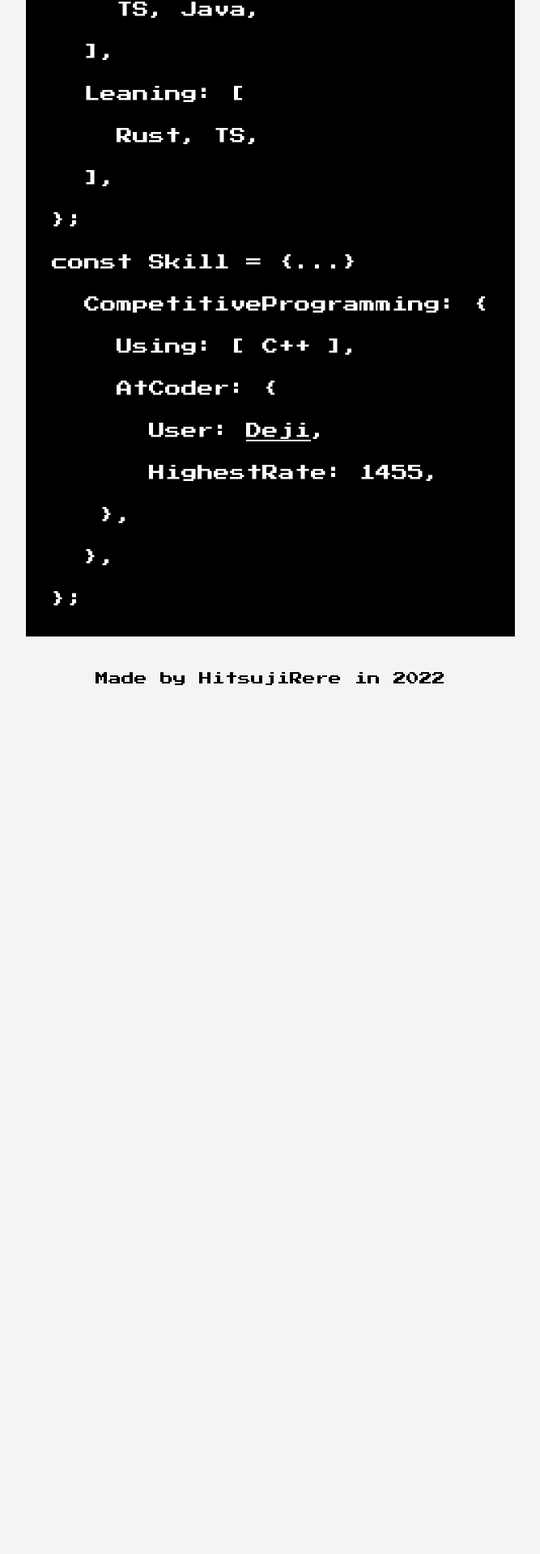
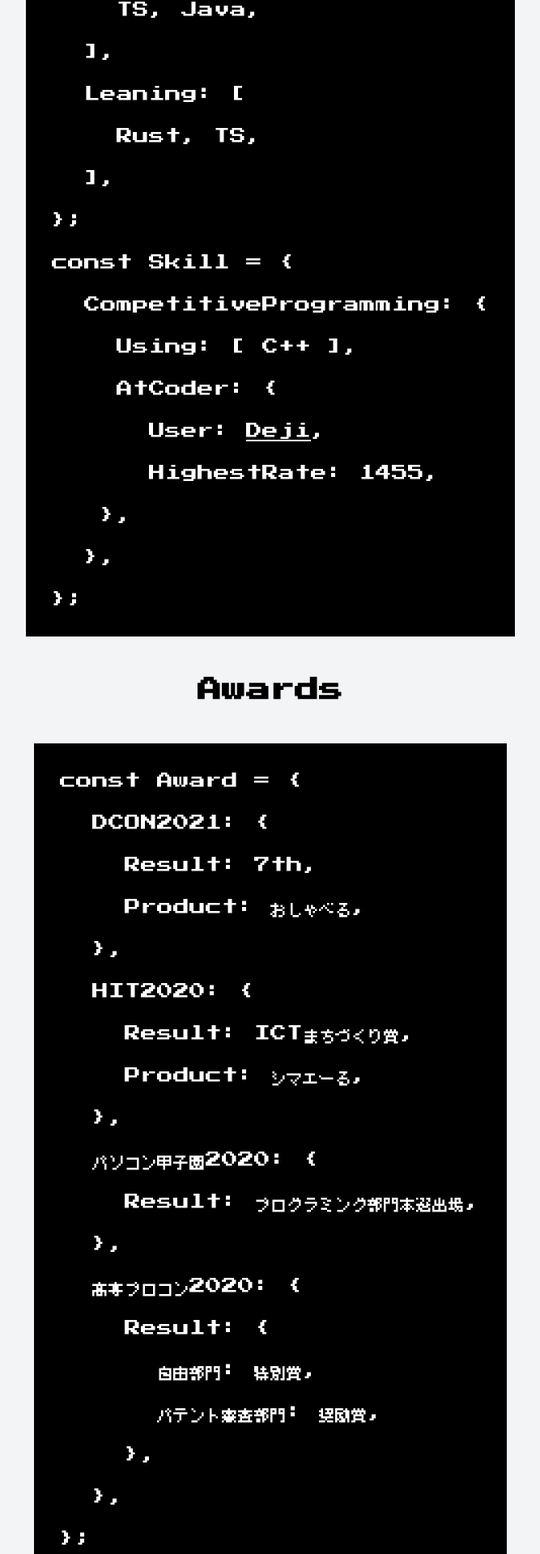
Before and after one commit to HitsujiRere/hitsujirere.github.io, a Next.js app: page / in a window 1280 px wide. Shown: the part 878-2797 px from the top of the page at 81% size, without its empty margins (306-973 px from the left). Before the commit the page ends 1768 px from the top, so only its background shows below. Built offline with nearby package versions, Linux system fonts and the light colour scheme.

Commit message:
Add #Awards

```diff
--- a/components/Details.tsx
+++ b/components/Details.tsx
@@ -1,33 +1,24 @@
 import React, { useState, useEffect } from 'react';
 
 const Details = (props: {
-  open?: boolean,
-  summaryOpen: string,
-  summaryClose: string,
+  startOpen?: boolean,
+  summaryOpen: JSX.Element,
+  summaryClose: JSX.Element,
+  child: JSX.Element,
   className?: string,
-  child: JSX.Element,
 }) => {
-  let [open, setOpen] = useState(props.open ?? false);
-  let [summary, setSummary] = useState("");
-
-  useEffect(() => {
-    setSummary(open ? props.summaryOpen : props.summaryClose);
-  }, [summary, open, props.summaryOpen, props.summaryClose]);
+  let [open, setOpen] = useState(props.startOpen ?? false);
 
   return (
-    <details
-      open={props.open}
-      onToggle={(e) => {
-        console.log(summary);
-        setOpen(!open);
-      }}
-      className={props.className}
-    >
-      <summary className='block cursor-pointer'>
-        <span className=''>{summary}</span>
-      </summary>
-      {props.child}
-    </details>
+    <div className={props.className}>
+      <div
+        onClick={() => setOpen(!open)}
+        className='cursor-pointer'
+      >
+        {open ? props.summaryOpen : props.summaryClose}
+      </div>
+      {open && props.child}
+    </div>
   );
 }
 
--- a/components/Header.tsx
+++ b/components/Header.tsx
@@ -21,9 +21,9 @@ const Header: NextPage = () => {
             Skill
           </a>
         </Link>
-        <Link href='/#award'>
+        <Link href='/#awards'>
           <a className='text-lg font-bold'>
-            Award
+            Awards
           </a>
         </Link>
       </nav>
--- a/pages/index.tsx
+++ b/pages/index.tsx
@@ -20,7 +20,7 @@ const Home: NextPage = () => {
 
         <main>
           {/* About */}
-          <div className=''>
+          <div>
             <h2 id='about' className='text-3xl font-bold text-center p-6 typewriter'>
               About
             </h2>
@@ -46,7 +46,7 @@ const Home: NextPage = () => {
           </div>
 
           {/* Skill */}
-          <div className=''>
+          <div>
             <h2 id='skill' className='text-3xl font-bold text-center p-6'>
               Skill
             </h2>
@@ -54,9 +54,9 @@ const Home: NextPage = () => {
             <div className="bg-black p-8 text-white text-xl w-max mx-auto my-6">
               <div className='space-y-6 whitespace-pre-wrap'>
                 <Details
-                  open={true}
-                  summaryOpen='const Languages = {'
-                  summaryClose='const Languages = {...}'
+                  startOpen={true}
+                  summaryOpen={<p>const Languages = &#123;</p>}
+                  summaryClose={<p>const Languages = &#123;...&#125;</p>}
                   className='space-y-6'
                   child={
                     <div className='space-y-6'>
@@ -74,9 +74,9 @@ const Home: NextPage = () => {
                   }
                 />
                 <Details
-                  open={true}
-                  summaryOpen='const Skill = {'
-                  summaryClose='const Skill = {...}'
+                  startOpen={true}
+                  summaryOpen={<p>const Skill = &#123;</p>}
+                  summaryClose={<p>const Skill = &#123;...&#125;</p>}
                   className='space-y-6'
                   child={
                     <div className='space-y-6'>
@@ -99,6 +99,82 @@ const Home: NextPage = () => {
               </div>
             </div>
           </div>
+
+          {/* Awards */}
+          <div>
+            <h2 id='awards' className='text-3xl font-bold text-center p-6'>
+              Awards
+            </h2>
+
+            <div className="bg-black p-8 text-white text-xl w-max mx-auto my-6">
+              <div className='space-y-6 whitespace-pre-wrap'>
+                <Details
+                  startOpen={true}
+                  summaryOpen={<p>const Award = &#123;</p>}
+                  summaryClose={<p>const Award = &#123;...&#125;</p>}
+                  className='space-y-6'
+                  child={
+                    <div className='space-y-6'>
+                      <Details
+                        startOpen={true}
+                        summaryOpen={<p>  DCON2021: &#123;</p>}
+                        summaryClose={<p>  DCON2021 = &#123;...&#125;</p>}
+                        className='space-y-6'
+                        child={
+                          <div className='space-y-6'>
+                            <p>    Result: 7th,</p>
+                            <p>    Product: おしゃべる,</p>
+                            <p>  {'}'},</p>
+                          </div>
+                        }
+                      />
+                      <Details
+                        startOpen={true}
+                        summaryOpen={<p>  HIT2020: &#123;</p>}
+                        summaryClose={<p>  HIT2020 = &#123;...&#125;</p>}
+                        className='space-y-6'
+                        child={
+                          <div className='space-y-6'>
+                            <p>    Result: ICTまちづくり賞,</p>
+                            <p>    Product: シマエーる,</p>
+                            <p>  {'}'},</p>
+                          </div>
+                        }
+                      />
+                      <Details
+                        startOpen={true}
+                        summaryOpen={<p>  パソコン甲子園2020: &#123;</p>}
+                        summaryClose={<p>  パソコン甲子園2020 = &#123;...&#125;</p>}
+                        className='space-y-6'
+                        child={
+                          <div className='space-y-6'>
+                            <p>    Result: プログラミング部門本選出場,</p>
+                            <p>  {'}'},</p>
+                          </div>
+                        }
+                      />
+                      <Details
+                        startOpen={true}
+                        summaryOpen={<p>  高専プロコン2020: &#123;</p>}
+                        summaryClose={<p>  高専プロコン2020 = &#123;...&#125;</p>}
+                        className='space-y-6'
+                        child={
+                          <div className='space-y-6'>
+                            <p>    Result: {'{'}</p>
+                            <p>      自由部門: 特別賞,</p>
+                            <p>      パテント審査部門: 奨励賞,</p>
+                            <p>    {'}'},</p>
+                            <p>  {'}'},</p>
+                          </div>
+                        }
+                      />
+                      <p>{'}'};</p>
+                    </div>
+                  }
+                />
+              </div>
+            </div>
+          </div>
         </main>
 
         <Footer />
```
